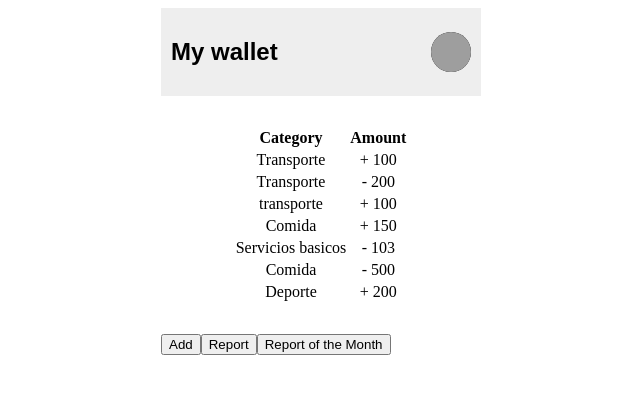
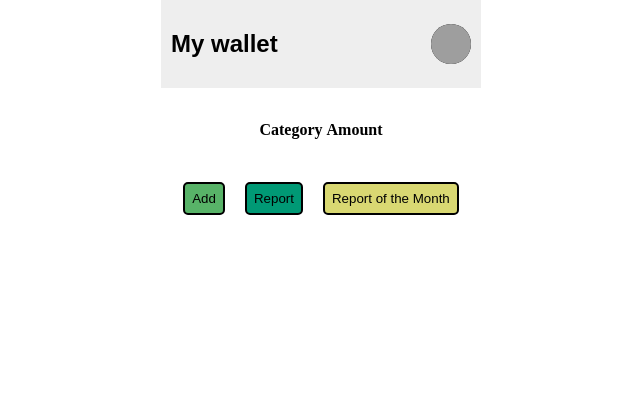
Before and after one commit to cdsandoval/react-digital-wallet-jcp, a React (Create React App) app: page / in a window 1280 px wide. Shown: the top 394 px of the page, without its empty margins (319-959 px from the left). Built offline with nearby package versions, Linux system fonts and the light colour scheme; grey boxes are pictures that could not be loaded.

Commit message:
Add something

```diff
--- a/src/App.js
+++ b/src/App.js
@@ -1,7 +1,6 @@
 /** @jsx jsx */
-import React from "react";
 import Report from "./views/monthly-report";
-import { jsx } from "@emotion/core";
+import { jsx, Global } from "@emotion/core";
 import Categorize from "./views/categorize";
 import { Router } from "@reach/router";
 import Home from "./views/home";
@@ -9,15 +8,18 @@ import AddComponent from "./components/add";
 
 function App() {
   return (
-    <div
-      css={{
-        width: "800px",
-        margin: "0 auto",
-        display: "flex",
-        justifyContent: "center",
-        alignItems: "center"
-      }}
-    >
+    <div>
+      <Global
+        styles={{
+          body: {
+            padding: "0",
+            margin: "0 auto",
+            display: "flex",
+            justifyContent: "center",
+            alignItems: "center"
+          }
+        }}
+      />
       <Router>
         <Report path="/report" />
         <Home path="/" />
--- a/src/components/add.jsx
+++ b/src/components/add.jsx
@@ -1,72 +1,25 @@
 /** @jsx jsx */
-import React from "react";
-import { jsx, css } from "@emotion/core";
+import { jsx } from "@emotion/core";
 import { connect } from "react-redux";
-import { Add } from "../store/actions";
-
-const Container = {
-  display: "flex",
-  flexDirection: "column",
-  display: "flex",
-  alignItems: "center",
-  justifyContent: "center",
-  width: "100%",
-  height: "100vh"
-};
-
-const styledSelect = {
-  alignItems: "center",
-  justifyContent: "center",
-  width: "500px",
-  padding: "1.5em",
-  background: "skyblue",
-  borderRadius: "0.5em",
-  margin: "15px auto"
-};
-
-const inputAmount = {
-  margin: "1em 0",
-  fontSize: "20px",
-  paddingTop: "10px",
-  paddingBottom: "10px",
-  borderRadius: "4px",
-  outline: "none",
-  border: "none",
-  borderBottom: "1px solid #ddd",
-  width: "500px",
-  textAlign: "center",
-  "&:focus": {
-    border: "1px solid red",
-    background: "##e5f1f3"
-  }
-};
-
-const submitButton = {
-  lineHeight: "1.5em",
-  background: "#757575",
-  border: "none",
-  color: "white",
-  fontSize: "20px",
-  fontWeight: "bold",
-  padding: "0.2em",
-  cursor: "pointer",
-  borderRadius: "0.25rem",
-  textAlign: "center",
-  width: "150px",
-  "&:hover": {
-    backgroundColor: "#484848"
-  }
-};
+import { Add, Total } from "../store/actions";
+import { navigate } from "@reach/router";
+import {
+  Container,
+  styledSelect,
+  submitButton,
+  inputAmount
+} from "../utils/add-css";
 
 function AddComponent(props) {
   function setAmount(e) {
     e.preventDefault();
     const payload = {
-      type: e.currentTarget.type.value,
+      type: e.currentTarget.type.value === "withdraw" ? 0 : 1,
       category: e.currentTarget.category.value,
-      amount: e.currentTarget.amount.value
+      amount: Number(e.currentTarget.amount.value)
     };
     props.AddTest(payload);
+    navigate("/");
   }
 
   return (
@@ -75,14 +28,14 @@ function AddComponent(props) {
       <form onSubmit={setAmount}>
         <select css={styledSelect} defaultValue="select" name="type">
           <option value="select" disabled hidden>
-            Select type
+            Choose One
           </option>
-          <option value="Withdraws">Withdraws</option>
-          <option value="Deposit">Deposit</option>
+          <option value="withdraw">Withdraw</option>
+          <option value="deposit">Deposit</option>
         </select>
         <select defaultValue="select" css={styledSelect} name="category">
           <option value="select" disabled hidden>
-            Select category
+            Choose One
           </option>
           <option value="Basics">Basics</option>
           <option value="Transport">Transport</option>
@@ -108,12 +61,6 @@ function AddComponent(props) {
   );
 }
 
-function mapState(state) {
-  return {
-    walletTest: state.wallet
-  };
-}
-
 function mapDispatch(dispatch) {
   return {
     AddTest(payload) {
@@ -123,6 +70,6 @@ function mapDispatch(dispatch) {
 }
 
 export default connect(
-  mapState,
+  null,
   mapDispatch
 )(AddComponent);
--- a/src/components/button.js
+++ b/src/components/button.js
@@ -2,10 +2,24 @@
 import { jsx } from "@emotion/core";
 import { Link } from "@reach/router";
 
-function Button({ path, children }) {
+function Button({ path, children, color }) {
   return (
     <Link to={path}>
-      <button>{children}</button>
+      <button
+        css={{
+          borderRadius: "5px",
+          padding: "7px",
+          margin: "10px",
+          backgroundColor: `${color}`,
+          border: "2px solid black",
+          cursor: "pointer",
+          ":hover": {
+            backgroundColor: "#eee"
+          }
+        }}
+      >
+        {children}
+      </button>
     </Link>
   );
 }
--- a/src/store/actions.js
+++ b/src/store/actions.js
@@ -14,4 +14,14 @@ function Add(data) {
   };
 }
 
-export { Add };
+function Total(data) {
+  return {
+    type: "TOTAL",
+    payload: {
+      month: data.month,
+      total: data.total
+    }
+  };
+}
+
+export { Add, Total };
--- a/src/store/reducer.js
+++ b/src/store/reducer.js
@@ -17,58 +17,8 @@ const initialState = {
       "December"
     ]
   },
-  wallet: [
-    {
-      id: 1,
-      type: 1,
-      category: "Transporte",
-      amount: 100,
-      mes: "January"
-    },
-    {
-      id: 2,
-      type: 0,
-      category: "Transporte",
-      amount: 200,
-      mes: "January"
-    },
-    {
-      id: 3,
-      type: 1,
-      category: "transporte",
-      amount: 100,
-      mes: "October"
-    },
-    {
-      id: 4,
-      type: 1,
-      category: "Comida",
-      amount: 150,
-      mes: "October"
-    },
-    {
-      id: 5,
-      type: 0,
-      category: "Servicios basicos",
-      amount: 103,
-      mes: "June"
-    },
-    {
-      id: 6,
-      type: 0,
-      category: "Comida",
-      amount: 500,
-      mes: "June"
-    },
-    {
-      id: 7,
-      type: 1,
-      category: "Deporte",
-      amount: 200,
-      mes: "June"
-    }
-  ],
-  totalMonthly: [{ month: "June", total: "-300" }]
+  wallet: {},
+  totalMonthly: {}
 };
 
 function reducer(state = initialState, action = {}) {
@@ -76,9 +26,18 @@ function reducer(state = initialState, action = {}) {
     case "ADD": {
       return {
         ...state,
-        wallet: {
-          ...state.wallet,
-          [action.payload.id]: action.payload
+        wallet: { ...state.wallet, [action.payload.id]: action.payload }
+      };
+    }
+    case "TOTAL": {
+      return {
+        ...state,
+        totalMonthly: {
+          ...state.totalMonthly,
+          [action.payload.id]: {
+            ...state.totalMonthly[action.payload.id],
+            total: action.payload.total
+          }
         }
       };
     }
--- /dev/null
+++ b/src/utils/add-css.jsx
@@ -0,0 +1,54 @@
+const Container = {
+  display: "flex",
+  flexDirection: "column",
+  alignItems: "center",
+  justifyContent: "center",
+  width: "100%",
+  height: "100vh"
+};
+
+const styledSelect = {
+  width: "200px",
+  padding: "1em",
+  display: "block",
+  background: "skyblue",
+  borderRadius: "0.5em",
+  margin: "5px auto"
+};
+
+const inputAmount = {
+  margin: "1em 0",
+  fontSize: "20px",
+  paddingTop: "10px",
+  paddingBottom: "10px",
+  display: "block",
+  borderRadius: "4px",
+  outline: "none",
+  border: "none",
+  borderBottom: "1px solid #ddd",
+  width: "500px",
+  textAlign: "center",
+  "&:focus": {
+    border: "1px solid red",
+    background: "##e5f1f3"
+  }
+};
+
+const submitButton = {
+  lineHeight: "1.5em",
+  background: "#757575",
+  border: "none",
+  color: "white",
+  fontSize: "20px",
+  fontWeight: "bold",
+  padding: "0.2em",
+  cursor: "pointer",
+  borderRadius: "0.25rem",
+  textAlign: "center",
+  width: "150px",
+  "&:hover": {
+    backgroundColor: "#484848"
+  }
+};
+
+export { submitButton, inputAmount, styledSelect, Container };
--- a/src/utils/monthly-css.jsx
+++ b/src/utils/monthly-css.jsx
@@ -11,11 +11,10 @@ const container = {
 const header = {
   lineHeight: "100px",
   padding: "10px 100px",
-  backgroundColor: "#eee",
+  backgroundColor: "white",
   verticalAlign: "middle",
   fontSize: "1.3rem",
-  marginTop: "0px",
-  borderBottom: "1px solid black"
+  marginTop: "0px"
 };
 
 export { container, header };
--- a/src/views/categorize.jsx
+++ b/src/views/categorize.jsx
@@ -1,5 +1,4 @@
 /** @jsx jsx */
-import React from "react";
 import { jsx } from "@emotion/core";
 
 import Select from "../components/select";
--- a/src/views/home.js
+++ b/src/views/home.js
@@ -2,11 +2,13 @@
 import React from "react";
 import { jsx } from "@emotion/core";
 import { connect } from "react-redux";
-import { FaUser } from "react-icons/fa";
 
 import Button from "../components/button";
 
 function Home(props) {
+  React.useState(() => {
+    console.log(props.wallet);
+  });
   return (
     <>
       <div
@@ -35,6 +37,7 @@ function Home(props) {
             backgroundColor: "black"
           }}
           src="https://i0.wp.com/www.winhelponline.com/blog/wp-content/uploads/2017/12/user.png?fit=256%2C256&quality=100&ssl=1"
+          alt="Show user face"
         />
       </div>
 
@@ -44,7 +47,7 @@ function Home(props) {
             <th>Category</th>
             <th>Amount</th>
           </tr>
-          {props.wallet.map(wallet => {
+          {Object.values(props.wallet).map(wallet => {
             return (
               <tr>
                 <td>{wallet.category}</td>
@@ -56,10 +59,16 @@ function Home(props) {
           })}
         </table>
       </div>
-      <div>
-        <Button path="/add">Add</Button>
-        <Button path="/report">Report</Button>
-        <Button path="/report/idMonth">Report of the Month</Button>
+      <div css={{ textAlign: "center" }}>
+        <Button path="/add" color="#58b368">
+          Add
+        </Button>
+        <Button path="/report" color="#009975">
+          Report
+        </Button>
+        <Button path="/report/idMonth" color="#d9d872">
+          Report of the Month
+        </Button>
       </div>
     </>
   );
--- a/src/views/monthly-report.jsx
+++ b/src/views/monthly-report.jsx
@@ -1,32 +1,24 @@
 /**@jsx jsx */
 import React from "react";
-import { jsx, css } from "@emotion/core";
+import { jsx } from "@emotion/core";
 import { container, header } from "../utils/monthly-css";
 import { connect } from "react-redux";
+import { Link } from "@reach/router";
 
 function MonthlyReport(props) {
   const [deposit, setDeposit] = React.useState(0);
   const [withdraw, setWithdraw] = React.useState(0);
-  const [total, setTotal] = React.useState(0);
 
   React.useEffect(() => {
     setDeposit(filter(1, getMonth()));
     setWithdraw(filter(0, getMonth()));
-    setTotal(saldo());
-  }, [withdraw]);
+  }, [deposit, withdraw]);
 
   function filter(type, month) {
     let result = props.wallet
-      .filter(value => value.mes === month && value.type === type)
+      .filter(value => value.month === month && value.type === type)
       .reduce((total, value) => total + value.amount, 0);
     return result;
-  }
-
-  function saldo() {
-    let saldo = props.total.map(
-      value => value.month == getMonth() && value.total
-    );
-    return saldo.toString();
   }
 
   function getMonth() {
@@ -35,20 +27,79 @@ function MonthlyReport(props) {
   }
 
   return (
-    <div css={container}>
-      <p css={header}>Saldo: {total}</p>
-      <div>
-        <p>Deposit: {deposit}</p>
-        <p>Withdraw: {withdraw}</p>
+    <>
+      <div css={container}>
+        <div
+          css={{
+            display: "flex",
+            justifyContent: "space-between",
+            backgroundColor: "#eee",
+            borderBottom: "2px solid black",
+            padding: "10px",
+            width: "300px"
+          }}
+        >
+          <h2
+            css={{
+              fontFamily: "Arial, Helvetica, sans-serif",
+              alignSelf: "center"
+            }}
+          >
+            My wallet
+          </h2>
+          <img
+            css={{
+              alignSelf: "center",
+              width: "40px",
+              height: "40px",
+              borderRadius: "50%",
+              backgroundColor: "black"
+            }}
+            src="https://i0.wp.com/www.winhelponline.com/blog/wp-content/uploads/2017/12/user.png?fit=256%2C256&quality=100&ssl=1"
+            alt="Show user face"
+          />
+        </div>
+        <p css={header}>Saldo: {props.total}</p>
+        <div>
+          <p>Deposit: {deposit}</p>
+          <p>Withdraw: {withdraw}</p>
+        </div>
+        <Link to="/">
+          <button
+            css={{
+              borderRadius: "5px",
+              padding: "7px",
+              margin: "10px",
+              backgroundColor: "#58b368",
+              border: "2px solid black",
+              cursor: "pointer",
+              ":hover": {
+                backgroundColor: "#eee"
+              }
+            }}
+          >
+            BACK
+          </button>
+        </Link>
       </div>
-    </div>
+    </>
   );
 }
 
 function mapState(state) {
+  const arrayWallet = Object.values(state.wallet);
+  let total = 0;
+
+  total = arrayWallet.reduce((ac, value) => {
+    if (value.type === 1) {
+      return ac + value.amount;
+    }
+    return ac - value.amount;
+  }, 0);
+
   return {
-    wallet: state.wallet,
-    total: state.totalMonthly
+    wallet: Object.values(state.wallet),
+    total: total
   };
 }
 
```
